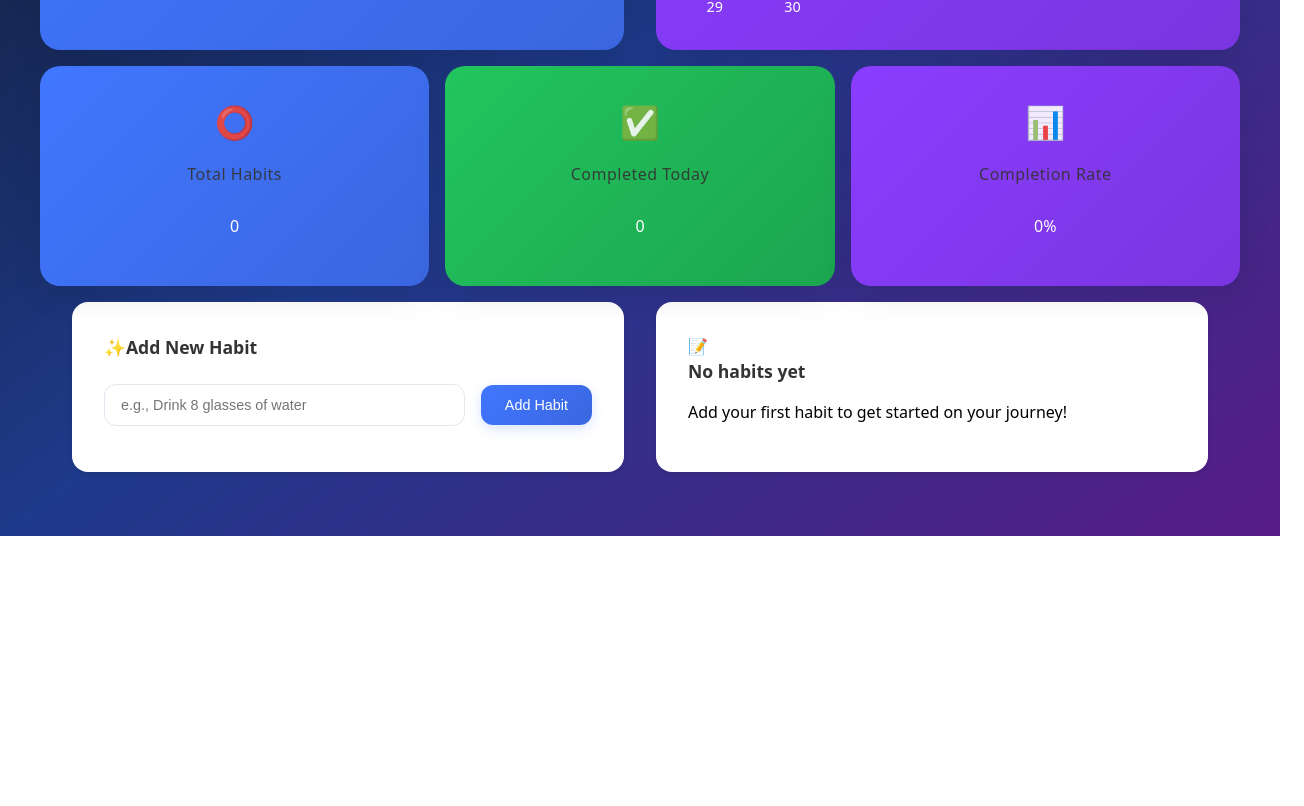
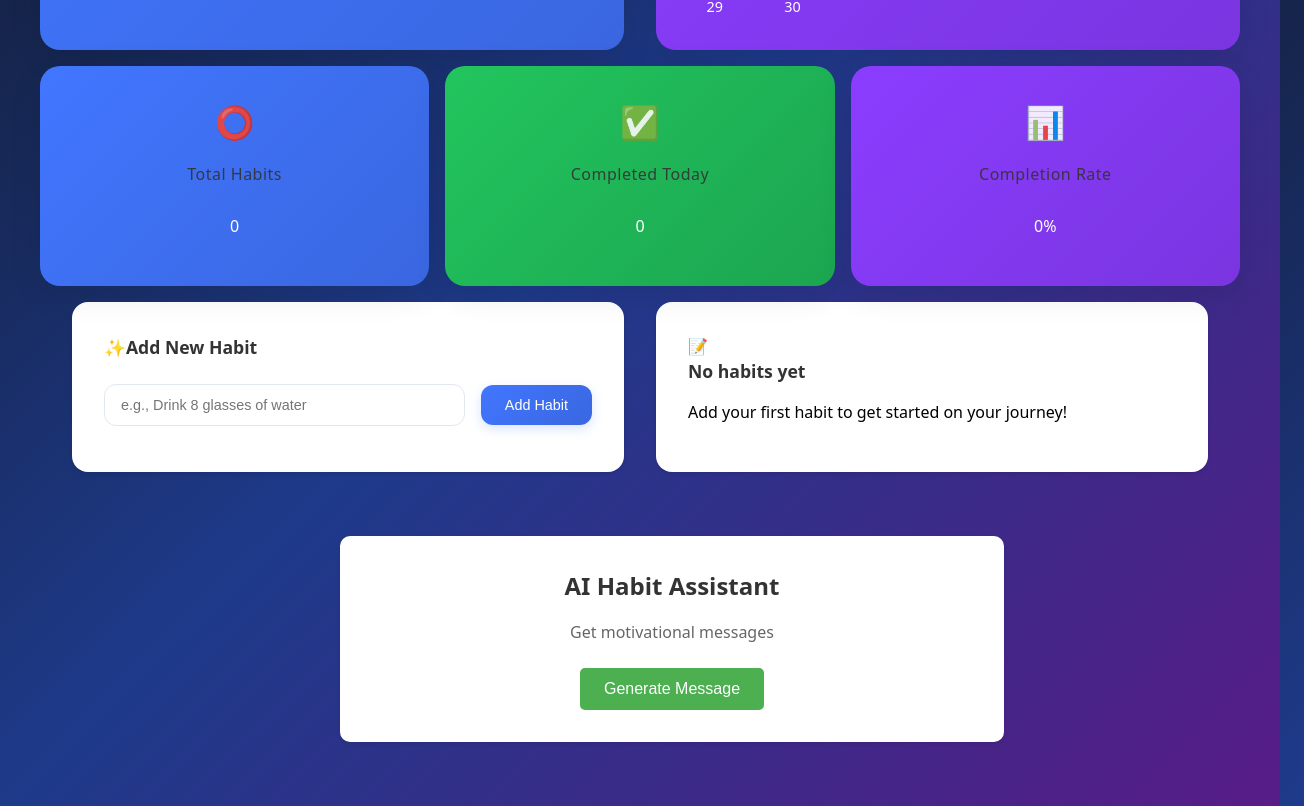
Before and after one commit to kyeisho12/HabitApp, a React (Vite) app: page / in a window 1280 px wide. Shown: the part 440-1246 px from the top of the page, 1304 px wide, since content can reach past the window. Before the commit the page ends 976 px from the top, so only its background shows below. Built offline with nearby package versions, Linux system fonts and the light colour scheme.

Commit message:
added ai component

```diff
--- a/package.json
+++ b/package.json
@@ -10,6 +10,8 @@
     "preview": "vite preview"
   },
   "dependencies": {
+    "@huggingface/inference": "^4.0.4",
+    "openai": "^5.3.0",
     "react": "^19.1.0",
     "react-dom": "^19.1.0"
   },
--- a/src/App.jsx
+++ b/src/App.jsx
@@ -4,6 +4,7 @@ import Header from './components/header';
 import DateTime from './components/DateTime/DateTime';
 import Status from './components/Status';
 import HabitForm from "./components/HabitForm";
+import AiGenerator from "./components/aiGenerator";
 
 function App() {
     const [totalHabits, setTotalHabits] = useState(() => {
@@ -33,7 +34,7 @@ function App() {
                 onCompletedCountChange={setCompletedHabits}
                 onCompletionRateChange={setCompletionRate}
             />
-
+            <AiGenerator/>
         </div>
     );
 }
--- /dev/null
+++ b/src/ai/motivationalService.js
@@ -0,0 +1,84 @@
+import { HfInference } from '@huggingface/inference'
+
+const SYSTEM_PROMPT = `You are a motivational coach. Your task is to inspire and uplift individuals who have just completed a positive habit. Use encouraging language and focus on the benefits of their achievement. Keep your messages concise and impactful.`;
+
+const MOTIVATIONAL_MESSAGES = [
+    "Every step you take brings you closer to your goals. Keep going!",
+    "Your dedication is inspiring. Well done!",
+    "Small habits lead to big changes. Keep it up!",
+    "You are stronger than you think. Stay motivated!",
+    "Consistency is the key to success. Great job!",
+    "Your hard work is paying off. Keep pushing!",
+    "Believe in yourself and all that you are.",
+    "You’ve accomplished something great today!",
+    "Progress, not perfection. Keep moving forward!",
+    "You are building a better you every day.",
+    "Success is the sum of small efforts repeated daily.",
+    "You’re doing amazing—don’t stop now!",
+    "Your commitment is admirable. Stay strong!",
+    "Every positive action counts. Keep it up!",
+    "You’re making a difference in your life.",
+    "Celebrate your wins, no matter how small.",
+    "You have the power to create change.",
+    "Keep your eyes on the prize. You’re getting there!",
+    "Your journey is unique and important.",
+    "You’re turning your dreams into reality.",
+    "Stay focused and keep believing in yourself.",
+    "You’re proving to yourself what you’re capable of.",
+    "Every habit you build is a step toward greatness.",
+    "You’re unstoppable when you set your mind to it.",
+    "Keep going—your future self will thank you.",
+    "You’re inspiring others by your actions.",
+    "You’re making progress every single day.",
+    "Your persistence is your superpower.",
+    "You’re one step closer to your goals.",
+    "You’re doing something amazing for yourself.",
+    "Keep shining and striving for your best.",
+    "You’re creating healthy routines for life.",
+    "You’re stronger with every habit you build.",
+    "You’re showing up for yourself—keep it up!",
+    "You’re making healthy choices and it shows.",
+    "You’re building momentum—don’t stop now!",
+    "You’re capable of achieving anything you set your mind to.",
+    "You’re investing in your own happiness.",
+    "You’re making your goals a reality.",
+    "You’re growing stronger every day.",
+    "You’re mastering the art of self-discipline.",
+    "You’re proving that you can do hard things.",
+    "You’re making yourself proud.",
+    "You’re taking control of your future.",
+    "You’re building habits that last a lifetime.",
+    "You’re a champion of your own life.",
+    "You’re making today count.",
+    "You’re unstoppable—keep going!",
+    "You’re turning effort into achievement.",
+    "You’re on the path to greatness."
+];
+
+
+export function getRandomMotivationalMessage() {
+    const randomMessage = Math.floor(Math.random() * MOTIVATIONAL_MESSAGES.length);
+    return MOTIVATIONAL_MESSAGES[randomMessage];
+}
+
+export async function getMotivationalMessage(motivationalText) {
+    try {
+        const prompt = `${SYSTEM_PROMPT}\nGenerate a motivational message for the following habit completion: ${motivationalText}`;
+        const response = await fetch(
+            "https://api-inference.huggingface.co/models/gpt2",
+            {
+                method: "POST",
+                headers: {
+                    "Authorization": `Bearer ${import.meta.env.VITE_HUGGING_FACE_API_KEY}`,
+                    "Content-Type": "application/json"
+                },
+                body: JSON.stringify({ inputs: prompt })
+            }
+        );
+        const data = await response.json();
+        return data[0]?.generated_text || getRandomMotivationalMessage();
+    } catch (err) {
+        console.error("MotivationalService error:", err);
+        return getRandomMotivationalMessage();
+    }
+}
--- /dev/null
+++ b/src/components/aiGenerator.jsx
@@ -0,0 +1,47 @@
+import React, { useState } from "react";
+import '../styles/aiGenerator.css';
+import { getMotivationalMessage } from "../ai/motivationalService";
+
+export default function AiGenerator() {
+    const [message, setMessage] = useState("");
+    const [loading, setLoading] = useState(false);
+    const [habitText] = useState("Drink 8 glasses of water daily");
+    const [isCompleted] = useState(true);
+
+    async function generateMessage() {
+        setLoading(true);
+        setMessage("");
+
+        try {
+            const motivationalText = `${habitText} - ${isCompleted ? "Completed" : "Not completed yet"}`;
+            const generatedMessage = await getMotivationalMessage(motivationalText);
+            setMessage(generatedMessage);
+        } catch (error) {
+            console.error("Error generating message:", error);
+            setMessage("Failed to generate message. Please try again later.");
+        } finally {
+            setLoading(false);
+        }
+    }
+
+    return (
+        <div className="ai-container">
+            <div className="ai-box">
+                <h2 className="ai-title">AI Habit Assistant</h2>
+                <p className="ai-description"> Get motivational messages</p>
+                <button
+                    className="ai-button"
+                    onClick={generateMessage}
+                    disabled={loading}
+                >
+                    {loading ? "Generating..." : "Generate Message"}
+                </button>
+                {message && (
+                    <div className="ai-message">
+                        <p>{message}</p>
+                    </div>
+                )}
+            </div>
+        </div>
+    );
+}
--- /dev/null
+++ b/src/styles/aiGenerator.css
@@ -0,0 +1,40 @@
+.ai-container {
+  padding: 2rem;
+  width: 100%;
+}
+
+.ai-box {
+  background-color: #ffffff;
+  border-radius: 10px;
+  padding: 2rem;
+  box-shadow: 0 2px 4px rgba(0, 0, 0, 0.1);
+  text-align: center;
+  max-width: 600px;
+  margin: 0 auto;
+}
+
+.ai-title {
+  color: #333;
+  font-size: 1.5rem;
+  margin-bottom: 1rem;
+}
+
+.ai-description {
+  color: #666;
+  margin-bottom: 1.5rem;
+}
+
+.ai-button {
+  background-color: #4CAF50;
+  color: white;
+  border: none;
+  padding: 12px 24px;
+  border-radius: 5px;
+  font-size: 1rem;
+  cursor: pointer;
+  transition: background-color 0.3s ease;
+}
+
+.ai-button:hover {
+  background-color: #45a049;
+}
```
Also changed, not shown: 1 other file (tests, documents, lock files or other folders).
